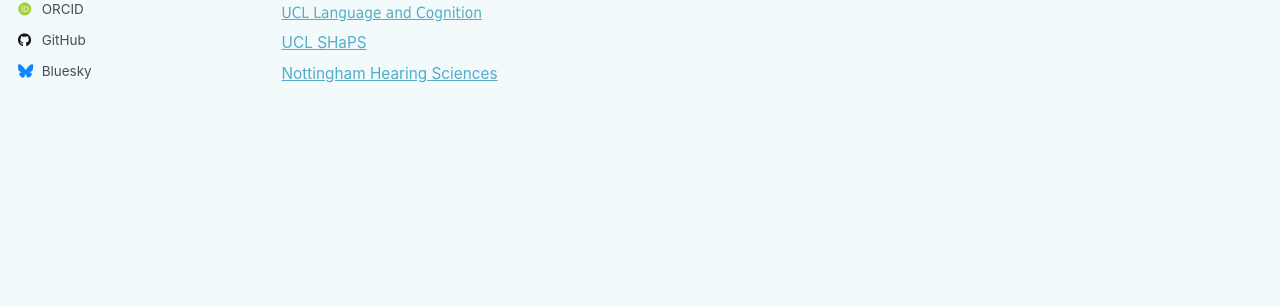
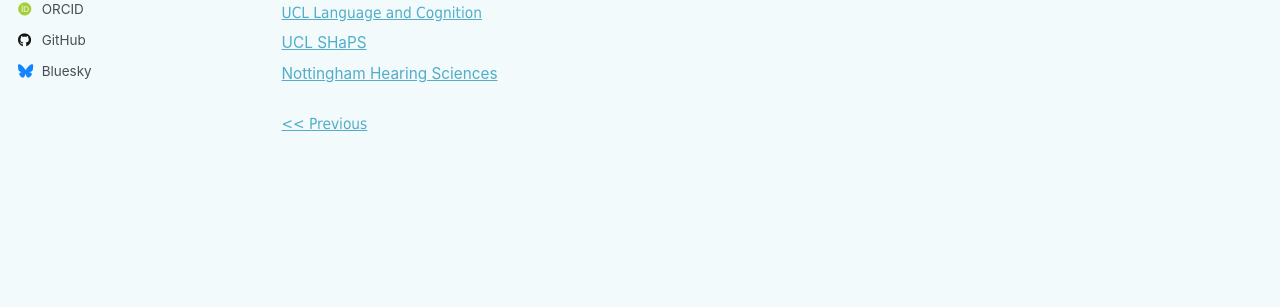
Before and after one commit to guangtingmai/guangtingmai.github.io, a Jekyll site: the page built from _pages/research-links.html, in a window 1280 px wide and 1221 px high. Shown: the part 577-884 px from the top of the window. Built offline with Jekyll 4.4.1, drawn with Linux system fonts in a browser that asks for light colours; some web fonts are replaced.

Commit message:
Update research-links.html

```diff
--- a/_pages/research-links.html
+++ b/_pages/research-links.html
@@ -24,3 +24,4 @@
   <span style="font-size: 11.5pt;line-height: 2;display: block;"><a href="https://www.ucl.ac.uk/brain-sciences/pals/research/speech-hearing-and-phonetic-sciences">UCL SHaPS</a></span>
   <span style="font-size: 11.5pt;line-height: 2;display: block;"><a href="https://nottinghambrc.nihr.ac.uk/research/hearing/">Nottingham Hearing Sciences</a></span>
 </p>
+<p><span style="font-size: 11.5pt;font-family:Tahoma;line-height: 1.5;display: block;"><a href="https://guangtingmai.github.io/research-content/"><< Previous</a></span></p>
```
